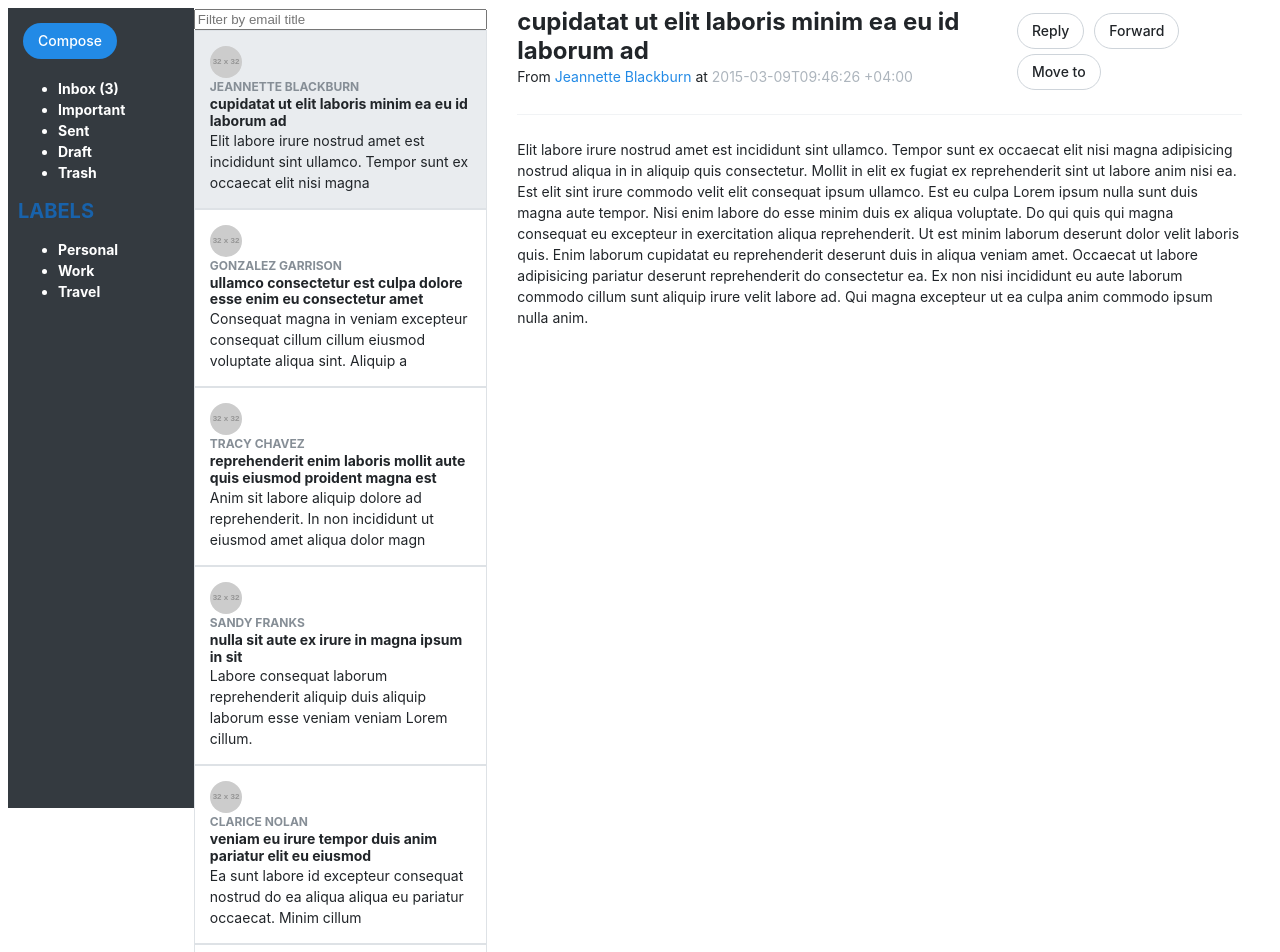
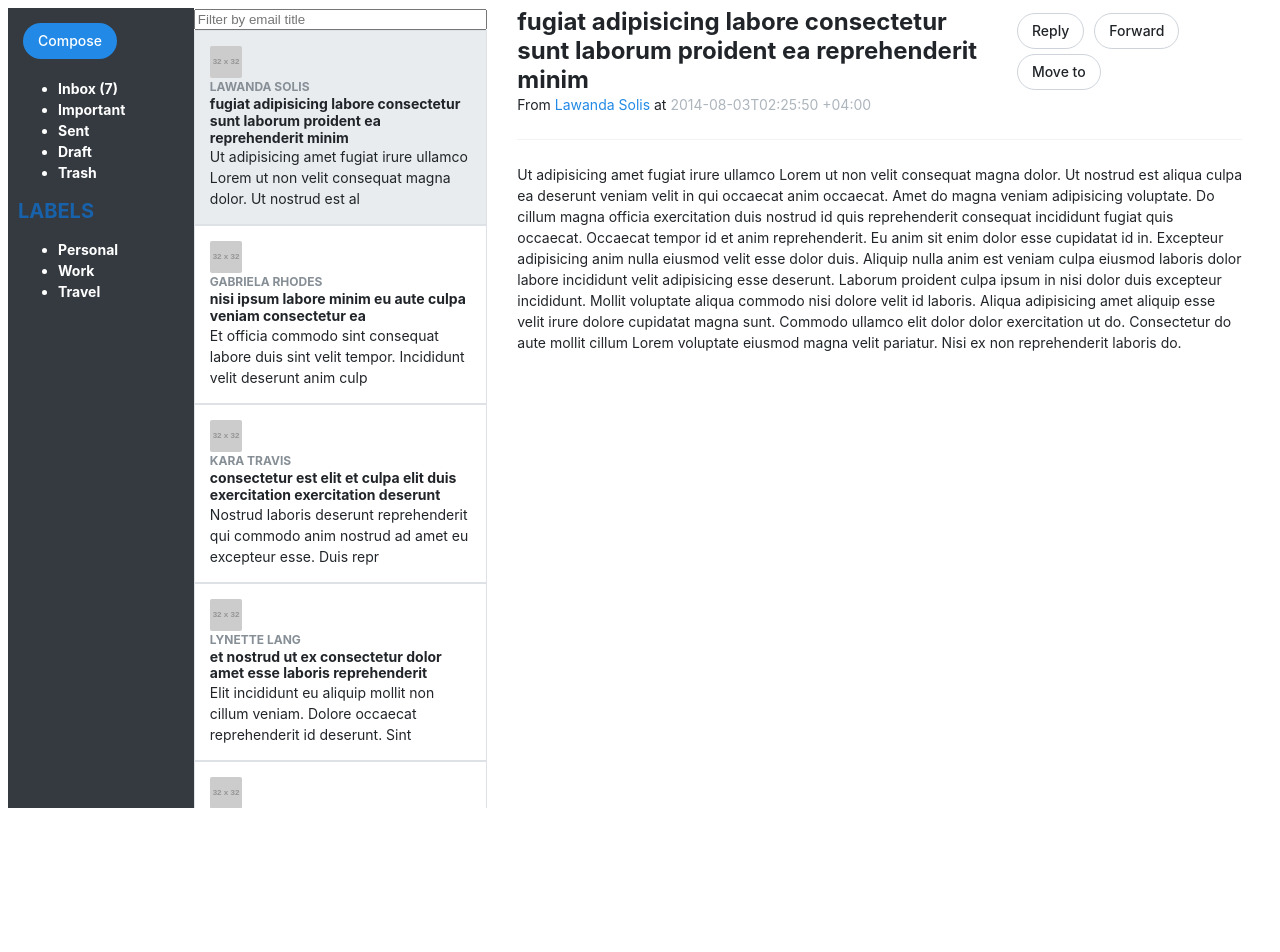
Before and after one commit to marclevetin/progressUI-email-inbox-mockup, a React (Create React App) app: page / in a window 1280 px wide. Shown: the top 952 px of the page. After the commit the page ends 852 px from the top, so only its background shows below. Built offline with nearby package versions, Linux system fonts and the light colour scheme.

Commit message:
corrected emaillist scrolling issue.  Updated README with current problems.

```diff
--- a/src/components/EmailSummary/EmailSummary.js
+++ b/src/components/EmailSummary/EmailSummary.js
@@ -13,9 +13,7 @@ const EmailSummary = props => {
         onClick={() => props.handleClick(props.id)}
         style={backgroundColor}
       >
-        <span className="user-icon avatar email-avatar">
-          <img src={props.avatar} />
-        </span>
+        <img className="user-icon avatar email-avatar" src={props.avatar} />
         <div className="page-title-group">
           <h3 className="page-title-sub">{props.sender}</h3>
           <h5 className="page-title text-base">{props.title}</h5>
--- a/src/containers/EmailList/EmailList.css
+++ b/src/containers/EmailList/EmailList.css
@@ -1,3 +1,8 @@
 .input {
     width: 100%;
 }
+
+.fix-height {
+    height: 100vh;
+    overflow: scroll;
+}
--- a/src/containers/EmailList/EmailList.js
+++ b/src/containers/EmailList/EmailList.js
@@ -48,7 +48,7 @@ class EmailList extends Component {
                   />
 
         return(
-            <div className="col-md-3">
+            <div className="col-md-3 fix-height">
                 <input type="text" onChange={this.handleChange} placeholder="Filter by email title" className="input" value={this.state.searchTerm}/>
                 {allEmailSummaries}
             </div>
--- a/src/data/emails.js
+++ b/src/data/emails.js
@@ -1,102 +1,144 @@
 const emails = [
   {
-      "_id": "5b1ff885577a83f4d2123f0c",
-      "index": 0,
-      "name": "Jeannette Blackburn",
-      "picture": "http://placehold.it/32x32",
-      "title": "cupidatat ut elit laboris minim ea eu id laborum ad",
-      "message": "Elit labore irure nostrud amet est incididunt sint ullamco. Tempor sunt ex occaecat elit nisi magna adipisicing nostrud aliqua in in aliquip quis consectetur. Mollit in elit ex fugiat ex reprehenderit sint ut labore anim nisi ea. Est elit sint irure commodo velit elit consequat ipsum ullamco.\r\nEst eu culpa Lorem ipsum nulla sunt duis magna aute tempor. Nisi enim labore do esse minim duis ex aliqua voluptate. Do qui quis qui magna consequat eu excepteur in exercitation aliqua reprehenderit.\r\nUt est minim laborum deserunt dolor velit laboris quis. Enim laborum cupidatat eu reprehenderit deserunt duis in aliqua veniam amet. Occaecat ut labore adipisicing pariatur deserunt reprehenderit do consectetur ea. Ex non nisi incididunt eu aute laborum commodo cillum sunt aliquip irure velit labore ad. Qui magna excepteur ut ea culpa anim commodo ipsum nulla anim.\r\n",
-      "dateSent": "2015-03-09T09:46:26 +04:00",
-      "tags": [
-        "Work"
-      ],
-      "isUnread": true,
-      "isImportant": true,
-      "isDraft": false,
-      "isTrash": false
+    _id: "5b203f39ebd0f472102d50a1",
+    index: 0,
+    name: "Lawanda Solis",
+    picture: "http://placehold.it/32x32",
+    title:
+      "fugiat adipisicing labore consectetur sunt laborum proident ea reprehenderit minim",
+    message:
+      "Ut adipisicing amet fugiat irure ullamco Lorem ut non velit consequat magna dolor. Ut nostrud est aliqua culpa ea deserunt veniam velit in qui occaecat anim occaecat. Amet do magna veniam adipisicing voluptate. Do cillum magna officia exercitation duis nostrud id quis reprehenderit consequat incididunt fugiat quis occaecat. Occaecat tempor id et anim reprehenderit. Eu anim sit enim dolor esse cupidatat id in.\r\nExcepteur adipisicing anim nulla eiusmod velit esse dolor duis. Aliquip nulla anim est veniam culpa eiusmod laboris dolor labore incididunt velit adipisicing esse deserunt. Laborum proident culpa ipsum in nisi dolor duis excepteur incididunt. Mollit voluptate aliqua commodo nisi dolore velit id laboris.\r\nAliqua adipisicing amet aliquip esse velit irure dolore cupidatat magna sunt. Commodo ullamco elit dolor dolor exercitation ut do. Consectetur do aute mollit cillum Lorem voluptate eiusmod magna velit pariatur. Nisi ex non reprehenderit laboris do.\r\n",
+    dateSent: "2014-08-03T02:25:50 +04:00",
+    tags: ["Travel"],
+    isUnread: true,
+    isImportant: false,
+    isDraft: true,
+    isTrash: false
   },
   {
-      "_id": "5b1ff8853ac4f39c38eb66a9",
-      "index": 1,
-      "name": "Gonzalez Garrison",
-      "picture": "http://placehold.it/32x32",
-      "title": "ullamco consectetur est culpa dolore esse enim eu consectetur amet",
-      "message": "Consequat magna in veniam excepteur consequat cillum cillum eiusmod voluptate aliqua sint. Aliquip amet in velit ullamco consectetur amet non minim deserunt. Adipisicing minim magna adipisicing sit et elit. Minim fugiat reprehenderit pariatur tempor irure tempor. Cupidatat incididunt labore nostrud amet deserunt aliqua esse commodo adipisicing est cupidatat.\r\nIncididunt quis cillum eiusmod excepteur ut magna nulla. Ipsum laborum labore incididunt Lorem eiusmod. Cillum irure non ut nisi et voluptate aliqua sit cupidatat. Amet voluptate ad cupidatat consequat incididunt minim in id sint irure nostrud nulla.\r\nNisi amet exercitation laboris ut fugiat laboris commodo et aliqua minim. Officia laborum ad ex proident aliquip mollit. Proident aliquip velit magna et cupidatat ullamco fugiat et deserunt labore consequat. Ex nostrud mollit incididunt qui excepteur.\r\n",
-      "dateSent": "2015-06-04T07:31:19 +04:00",
-      "tags": [
-        "Personal"
-      ],
-      "isUnread": true,
-      "isImportant": false,
-      "isDraft": true,
-      "isTrash": true
+    _id: "5b203f39003fecd4a13c7b62",
+    index: 1,
+    name: "Gabriela Rhodes",
+    picture: "http://placehold.it/32x32",
+    title: "nisi ipsum labore minim eu aute culpa veniam consectetur ea",
+    message:
+      "Et officia commodo sint consequat labore duis sint velit tempor. Incididunt velit deserunt anim culpa culpa proident commodo quis amet dolore ipsum officia consectetur. Dolore tempor mollit qui pariatur aute. Laboris exercitation mollit mollit anim occaecat aute eiusmod consectetur nisi. Id exercitation exercitation duis Lorem mollit quis. Excepteur elit reprehenderit amet dolore officia pariatur consequat laboris voluptate cupidatat in.\r\nUllamco fugiat dolor elit labore deserunt reprehenderit esse anim cupidatat. Aliqua laboris anim aliqua quis deserunt officia nostrud enim mollit ea proident velit Lorem eu. Fugiat dolor minim deserunt ea nostrud elit ea non ut ullamco dolore irure occaecat eu. Eiusmod id esse et sint exercitation est reprehenderit. Pariatur laboris non aute incididunt dolore eu dolore exercitation laboris sint aliquip anim. Officia qui cupidatat commodo qui mollit velit aliqua ullamco duis occaecat anim magna dolore mollit.\r\nSunt esse consectetur eiusmod reprehenderit. Esse mollit consectetur pariatur occaecat id eu ipsum pariatur deserunt. Sit nisi dolore et laboris enim veniam. Incididunt incididunt anim consequat exercitation occaecat reprehenderit laborum magna excepteur exercitation ullamco et consectetur. Nostrud dolor ea tempor sunt laboris cupidatat ipsum irure anim incididunt. Qui mollit excepteur est consectetur. Consequat ipsum dolor minim amet est aliquip exercitation aliquip Lorem nisi ipsum nisi fugiat irure.\r\n",
+    dateSent: "2015-11-12T07:15:16 +05:00",
+    tags: ["Personal"],
+    isUnread: true,
+    isImportant: true,
+    isDraft: false,
+    isTrash: true
   },
   {
-      "_id": "5b1ff885787e08f33d3fd13e",
-      "index": 2,
-      "name": "Tracy Chavez",
-      "picture": "http://placehold.it/32x32",
-      "title": "reprehenderit enim laboris mollit aute quis eiusmod proident magna est",
-      "message": "Anim sit labore aliquip dolore ad reprehenderit. In non incididunt ut eiusmod amet aliqua dolor magna ut velit labore. Sit consequat id nostrud velit irure laborum sint esse eiusmod occaecat aute consequat labore. In consequat velit ex ea adipisicing incididunt qui nulla esse exercitation excepteur. Velit do aute amet consectetur in ut dolor ex. Enim ullamco cupidatat nisi et officia ut. Amet mollit magna laboris fugiat qui dolore fugiat.\r\nOccaecat proident ea cillum excepteur velit in anim labore. Tempor in tempor incididunt officia ex non ut culpa id consequat proident ipsum pariatur. Laboris consectetur anim sint eiusmod est ullamco esse officia dolor labore dolor. Incididunt labore in excepteur ex velit exercitation fugiat ullamco incididunt ex Lorem aute consectetur.\r\nOfficia sunt culpa ex enim magna officia exercitation nisi ad excepteur exercitation culpa tempor. Non dolore dolor exercitation ad pariatur eiusmod laboris sit et amet qui aliquip ullamco nostrud. Est fugiat velit culpa commodo dolor proident labore amet ex anim excepteur enim. Eu qui sit deserunt occaecat ipsum reprehenderit adipisicing mollit ullamco labore dolor aute. Do cupidatat ullamco est aute ea ad amet.\r\n",
-      "dateSent": "2018-03-16T03:39:11 +04:00",
-      "tags": [
-        "Work"
-      ],
-      "isUnread": false,
-      "isImportant": true,
-      "isDraft": true,
-      "isTrash": true
+    _id: "5b203f394e3ae040eea3c694",
+    index: 2,
+    name: "Kara Travis",
+    picture: "http://placehold.it/32x32",
+    title:
+      "consectetur est elit et culpa elit duis exercitation exercitation deserunt",
+    message:
+      "Nostrud laboris deserunt reprehenderit qui commodo anim nostrud ad amet eu excepteur esse. Duis reprehenderit et excepteur reprehenderit officia. Excepteur nostrud non officia voluptate eiusmod laboris consequat aute tempor nostrud anim cupidatat. Laboris culpa nulla eu consequat nostrud amet aliqua dolor voluptate dolor. Consequat esse dolore aliqua nostrud labore elit cupidatat aute ad. Consectetur minim nulla labore et aute.\r\nCommodo tempor tempor sunt officia id sint deserunt sit cupidatat pariatur. Amet et magna labore enim ex commodo. Ipsum sit non excepteur consequat id ullamco aliquip veniam in non. Dolore officia laborum nulla qui ut culpa eu ipsum eiusmod eiusmod magna. Dolore enim minim occaecat nisi sint anim reprehenderit eu commodo dolore cillum ut. Occaecat qui consectetur incididunt magna est irure enim. Et cillum pariatur consequat ullamco.\r\nDuis aliqua adipisicing anim incididunt dolor. Sint non anim sit ut. Dolor aliquip tempor minim minim reprehenderit quis duis minim.\r\n",
+    dateSent: "2014-06-11T09:44:53 +04:00",
+    tags: ["Travel"],
+    isUnread: true,
+    isImportant: true,
+    isDraft: false,
+    isTrash: false
   },
   {
-      "_id": "5b1ff885b40559e8afbc034d",
-      "index": 3,
-      "name": "Sandy Franks",
-      "picture": "http://placehold.it/32x32",
-      "title": "nulla sit aute ex irure in magna ipsum in sit",
-      "message": "Labore consequat laborum reprehenderit aliquip duis aliquip laborum esse veniam veniam Lorem cillum. Laboris nisi dolor excepteur ad exercitation aliquip dolore magna deserunt. Voluptate sint Lorem mollit irure elit laborum.\r\nLorem sint commodo Lorem ea. Dolore sunt non ea proident ipsum esse quis reprehenderit tempor ut minim. Reprehenderit ut et aliquip ad incididunt et minim aliqua aliqua. Laboris exercitation laboris incididunt culpa incididunt ut labore ut eu enim occaecat veniam.\r\nOfficia adipisicing Lorem cillum commodo cillum non sit quis laborum. Irure ipsum velit elit cupidatat amet velit ex. Duis enim nisi ullamco ea adipisicing eiusmod Lorem enim magna aliquip incididunt ipsum. Velit tempor minim tempor cupidatat pariatur laboris veniam quis est anim. Cillum proident adipisicing Lorem laborum excepteur laborum commodo irure occaecat proident. Ex velit tempor eu labore labore non ad eu pariatur enim esse. Amet consequat ipsum esse velit in ex.\r\n",
-      "dateSent": "2016-06-07T12:54:01 +04:00",
-      "tags": [
-        "Travel"
-      ],
-      "isUnread": false,
-      "isImportant": true,
-      "isDraft": true,
-      "isTrash": false
+    _id: "5b203f3928cf7b6a8512be8b",
+    index: 3,
+    name: "Lynette Lang",
+    picture: "http://placehold.it/32x32",
+    title: "et nostrud ut ex consectetur dolor amet esse laboris reprehenderit",
+    message:
+      "Elit incididunt eu aliquip mollit non cillum veniam. Dolore occaecat reprehenderit id deserunt. Sint aute ut adipisicing anim dolor tempor ad.\r\nIncididunt cupidatat consequat adipisicing sit ut voluptate laborum mollit pariatur anim qui cupidatat occaecat ipsum. Minim minim labore aute cillum exercitation aliquip quis sunt non. Non ut et ullamco aliqua nostrud eu fugiat adipisicing ut magna cillum. Dolore sint commodo elit duis eiusmod exercitation officia laboris occaecat aliqua aliquip mollit ut.\r\nElit aliqua aliqua commodo officia occaecat culpa laborum qui pariatur ut. Quis dolore cupidatat dolor tempor duis Lorem aute pariatur eiusmod. Qui dolore duis elit proident aliqua.\r\n",
+    dateSent: "2018-03-19T10:37:02 +04:00",
+    tags: ["Travel"],
+    isUnread: true,
+    isImportant: true,
+    isDraft: true,
+    isTrash: false
   },
   {
-      "_id": "5b1ff885fdd4159edc342e72",
-      "index": 4,
-      "name": "Clarice Nolan",
-      "picture": "http://placehold.it/32x32",
-      "title": "veniam eu irure tempor duis anim pariatur elit eu eiusmod",
-      "message": "Ea sunt labore id excepteur consequat nostrud do ea aliqua aliqua eu pariatur occaecat. Minim cillum veniam non officia ipsum consequat amet fugiat excepteur aliqua. Occaecat id non pariatur labore duis sint nostrud.\r\nIncididunt pariatur excepteur laborum velit irure ea dolor amet. Labore elit adipisicing labore mollit veniam quis eiusmod culpa magna Lorem culpa tempor in sint. Sint magna culpa Lorem aute laboris proident non minim ad proident. Excepteur anim adipisicing duis culpa Lorem quis laborum nisi. Quis ex excepteur exercitation fugiat aliquip exercitation ipsum aliquip labore pariatur do.\r\nLorem consectetur irure elit elit reprehenderit non. Magna non nostrud esse ipsum in sint exercitation Lorem ex pariatur incididunt. Eu enim eiusmod nulla enim voluptate laborum esse.\r\n",
-      "dateSent": "2015-10-30T06:20:06 +04:00",
-      "tags": [
-        "Work"
-      ],
-      "isUnread": true,
-      "isImportant": false,
-      "isDraft": false,
-      "isTrash": false
+    _id: "5b203f39d08199fd66da7ee1",
+    index: 4,
+    name: "Patrick Hines",
+    picture: "http://placehold.it/32x32",
+    title: "tempor est officia irure aliquip esse labore dolore Lorem sit",
+    message:
+      "Do irure duis sunt veniam culpa Lorem. Laboris tempor laborum duis duis ut enim excepteur sint sint consequat. Labore nisi pariatur amet eiusmod id qui aliquip qui adipisicing pariatur sit nulla elit ut.\r\nExercitation ut amet qui officia laborum ipsum minim. Consequat ullamco officia voluptate ipsum officia veniam dolore eiusmod eiusmod. Nulla ipsum non eu voluptate deserunt officia ipsum consequat labore qui voluptate consequat excepteur proident. Eiusmod ex nostrud minim culpa consequat incididunt aliqua dolore consectetur.\r\nAd aliquip esse proident veniam qui id sint mollit laboris. Incididunt consectetur ullamco officia nulla excepteur et aliqua commodo non amet. Eu Lorem veniam ad ut qui amet incididunt aliquip et ex id. Pariatur deserunt sit nostrud consequat qui cupidatat. Duis laborum deserunt Lorem nulla cillum aute amet officia esse. Ea nulla voluptate exercitation elit consequat consectetur officia.\r\n",
+    dateSent: "2015-08-27T12:53:47 +04:00",
+    tags: ["Personal"],
+    isUnread: true,
+    isImportant: false,
+    isDraft: true,
+    isTrash: true
   },
   {
-      "_id": "5b1ff8859ed410679d43fa94",
-      "index": 5,
-      "name": "Andrews Winters",
-      "picture": "http://placehold.it/32x32",
-      "title": "adipisicing nostrud ipsum amet reprehenderit consectetur velit Lorem consectetur non",
-      "message": "Voluptate exercitation aute cillum officia. Sunt et officia adipisicing reprehenderit ullamco do dolor duis eiusmod est. Fugiat amet exercitation deserunt minim cillum laboris laboris elit anim. Laborum ex ea do nulla laboris sunt est nulla commodo magna ipsum.\r\nCulpa voluptate eu sit adipisicing. Ad aliqua labore culpa irure aute aute reprehenderit. Commodo amet tempor qui amet laborum fugiat mollit culpa officia aute do duis aliquip aute. Irure ipsum cillum reprehenderit qui tempor velit Lorem cupidatat sunt enim nisi velit. Duis ea consequat officia velit pariatur non cillum laborum cillum id laborum laboris. Minim mollit commodo consequat deserunt laborum id tempor eiusmod reprehenderit duis aute. Irure tempor magna quis eiusmod ea occaecat amet labore ipsum cupidatat est consectetur.\r\nConsequat officia est ea do est ipsum culpa mollit incididunt commodo minim culpa amet. Proident qui culpa anim consectetur sit fugiat do nisi cupidatat reprehenderit adipisicing. Aute duis ipsum proident deserunt nisi minim ex tempor adipisicing.\r\n",
-      "dateSent": "2017-04-11T09:10:22 +04:00",
-      "tags": [
-        "Personal"
-      ],
-      "isUnread": false,
-      "isImportant": true,
-      "isDraft": true,
-      "isTrash": false
+    _id: "5b203f395bbe824f958aeb60",
+    index: 5,
+    name: "Millie Sanders",
+    picture: "http://placehold.it/32x32",
+    title:
+      "aliquip cillum est dolore magna commodo labore proident aliquip amet",
+    message:
+      "Aliqua magna est commodo ullamco in sit. Enim veniam do laboris elit. Consectetur duis incididunt commodo aute cillum irure et duis Lorem consectetur dolor. Minim ad amet consequat proident. Reprehenderit occaecat et amet nostrud et sunt culpa deserunt dolor id cillum.\r\nEx amet ullamco nostrud occaecat ipsum. Lorem nisi fugiat sunt Lorem excepteur aute magna id id quis voluptate esse. Aute ut sunt voluptate eu minim.\r\nEa esse fugiat labore ut dolor eu mollit. Eu quis cillum exercitation tempor veniam deserunt in cillum proident aliquip cupidatat deserunt veniam proident. Sint voluptate ut deserunt aute.\r\n",
+    dateSent: "2016-05-07T04:44:44 +04:00",
+    tags: ["Travel"],
+    isUnread: true,
+    isImportant: true,
+    isDraft: false,
+    isTrash: true
+  },
+  {
+    _id: "5b203f398123f0b5ce06726b",
+    index: 6,
+    name: "Conway Emerson",
+    picture: "http://placehold.it/32x32",
+    title: "id in cillum ex quis cillum mollit esse excepteur dolore",
+    message:
+      "Consequat ullamco magna fugiat aliqua commodo duis in aliqua. Occaecat in culpa exercitation et culpa deserunt sit tempor aliquip. Duis cupidatat magna minim id ea sint incididunt laboris eiusmod amet ullamco tempor non. Deserunt in ut sit exercitation aliquip proident consectetur occaecat quis. Labore consectetur do aliqua ad laborum anim id minim officia elit aliqua velit.\r\nSint aute aute reprehenderit voluptate dolor cupidatat. Nulla magna anim commodo mollit anim anim mollit magna. Fugiat est officia ex irure pariatur. Aliqua ea culpa ut nulla aliquip quis.\r\nCulpa ullamco exercitation proident eu tempor enim tempor aliquip qui excepteur aliquip. Veniam ea esse sunt est ex elit incididunt elit aute consequat officia. Amet ullamco ex anim laboris. Laboris id consectetur adipisicing eiusmod laborum et adipisicing commodo amet mollit. Magna officia tempor proident amet do sunt ad. Amet id laboris aliquip quis voluptate eiusmod dolor pariatur enim magna nostrud sint.\r\n",
+    dateSent: "2017-01-22T07:28:45 +05:00",
+    tags: ["Personal"],
+    isUnread: false,
+    isImportant: false,
+    isDraft: true,
+    isTrash: false
+  },
+  {
+    _id: "5b203f39c44e0101bf696e98",
+    index: 7,
+    name: "Duffy Johnston",
+    picture: "http://placehold.it/32x32",
+    title: "sunt eiusmod est deserunt labore aute cupidatat et enim culpa",
+    message:
+      "Enim qui anim eiusmod consequat dolore consequat et sunt laborum magna anim ut nostrud. Elit eiusmod do amet aliqua ut dolore minim voluptate commodo dolor sunt. Sint enim velit reprehenderit voluptate proident laborum ex reprehenderit eiusmod aute. Consectetur anim dolor excepteur quis est ullamco. Dolore esse minim aliqua commodo ullamco quis. Qui officia dolor minim occaecat qui.\r\nLorem minim non minim incididunt incididunt dolore enim nisi esse quis et non. Sint fugiat amet qui ipsum non ea cillum consectetur eiusmod amet. Amet occaecat id eiusmod voluptate sint anim commodo fugiat cillum velit do aute qui excepteur. Sit reprehenderit ex ea commodo nulla deserunt. Elit aute excepteur ullamco pariatur Lorem enim aute. Consequat aute deserunt amet cupidatat deserunt mollit Lorem exercitation. Incididunt nostrud eiusmod ipsum irure consequat duis ipsum deserunt ex qui elit officia exercitation amet.\r\nCupidatat culpa minim non irure officia adipisicing enim ea elit deserunt magna exercitation ullamco. Dolore excepteur sit nostrud exercitation magna magna pariatur in ullamco. Ipsum qui laborum mollit deserunt id labore ad quis proident incididunt laboris cillum cupidatat commodo.\r\n",
+    dateSent: "2015-10-04T03:06:45 +04:00",
+    tags: ["Personal"],
+    isUnread: true,
+    isImportant: true,
+    isDraft: true,
+    isTrash: true
+  },
+  {
+    _id: "5b203f3996d1a98c10fbe24f",
+    index: 8,
+    name: "Meghan Browning",
+    picture: "http://placehold.it/32x32",
+    title: "ea incididunt officia dolor ex nulla proident cillum aute eu",
+    message:
+      "Sint reprehenderit do anim officia nisi dolore ut cupidatat. Aute esse nostrud labore sint adipisicing. Est est adipisicing ea id laborum cupidatat laboris non occaecat cupidatat do duis. Velit proident ipsum enim est enim veniam consequat dolor ipsum amet culpa irure.\r\nVoluptate magna laborum minim elit cillum ea cillum officia quis voluptate. Incididunt aliqua aliquip et enim exercitation pariatur eiusmod nostrud. Commodo ad voluptate reprehenderit minim enim ex magna ea tempor minim occaecat magna laboris. Elit sunt quis labore occaecat irure id cupidatat. Proident voluptate minim sit cillum do fugiat fugiat. Quis aute aliquip do sit. Sunt veniam et Lorem aliqua officia officia.\r\nVeniam mollit magna ea aliquip enim id in ex duis eiusmod exercitation enim. Consequat ut ex commodo incididunt dolore aute. Eiusmod adipisicing occaecat qui dolor in laboris dolore. Irure excepteur occaecat Lorem incididunt nisi ut reprehenderit velit dolor id aliqua incididunt. Do laborum id excepteur dolore ea consequat laboris cillum. Irure et ad aute sunt duis esse irure non in aliqua enim sunt proident. Eiusmod ad aliquip et velit do.\r\n",
+    dateSent: "2015-06-11T09:56:30 +04:00",
+    tags: ["Work"],
+    isUnread: false,
+    isImportant: false,
+    isDraft: true,
+    isTrash: true
   }
-  ]
+];
 
 module.exports = {
   allTheThings: emails
-  }
+};
```
Also changed, not shown: 1 other file (tests, documents, lock files or other folders). Lines whose indentation alone changed are shown as unchanged.
